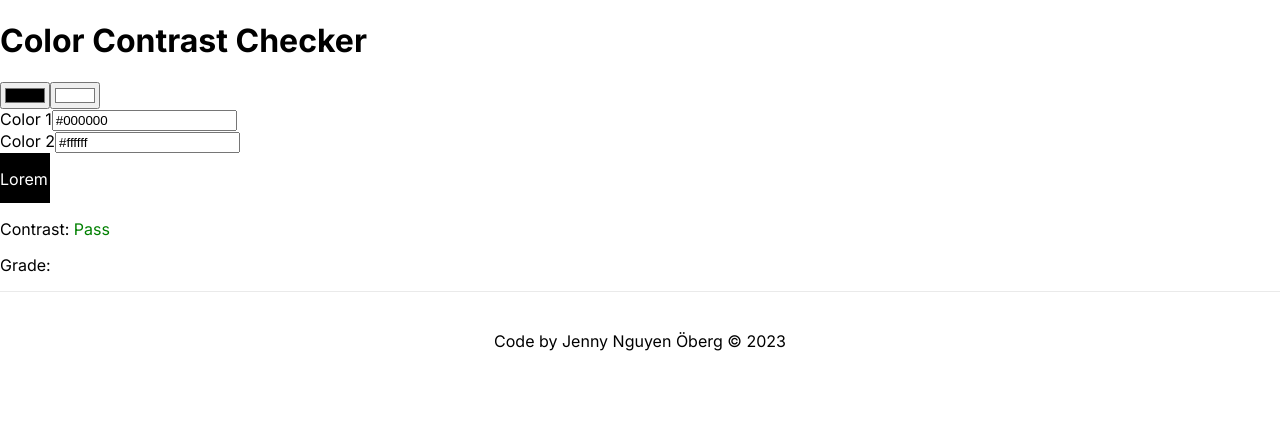
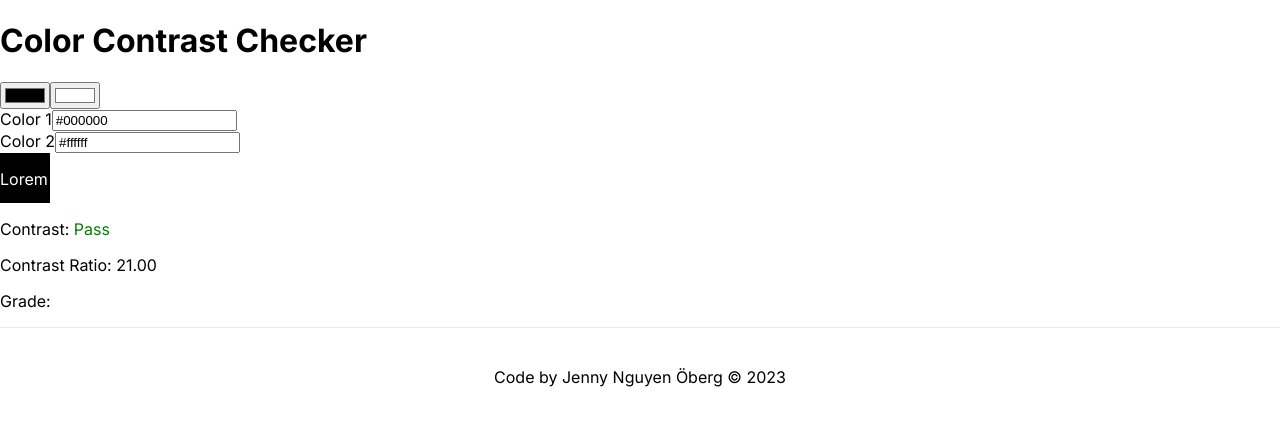
Before and after one commit to jennynguyenoberg/color-checker-TDD, a Next.js app: page / in a window 1280 px wide. Shown: the top 426 px of the page. Built offline with nearby package versions, Linux system fonts and the light colour scheme.

Commit message:
Update contents of ContrastRatio to render out number value

```diff
--- a/app/components/ContrastRatio/index.tsx
+++ b/app/components/ContrastRatio/index.tsx
@@ -1,7 +1,9 @@
-const ContrastRatio: React.FC<ContrastRatioProps> = ({  }) => {
-  return (
-    <div></div>
-  )
+interface ContrastRatioProps {
+  contrastRatio: number
+}
+
+const ContrastRatio: React.FC<ContrastRatioProps> = ({ contrastRatio }) => {
+  return <p>Contrast Ratio: {contrastRatio.toFixed(2)}</p>
 }
 
 export default ContrastRatio
```
